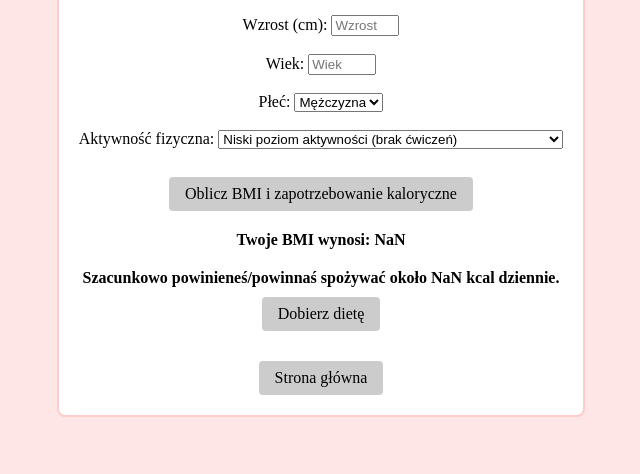
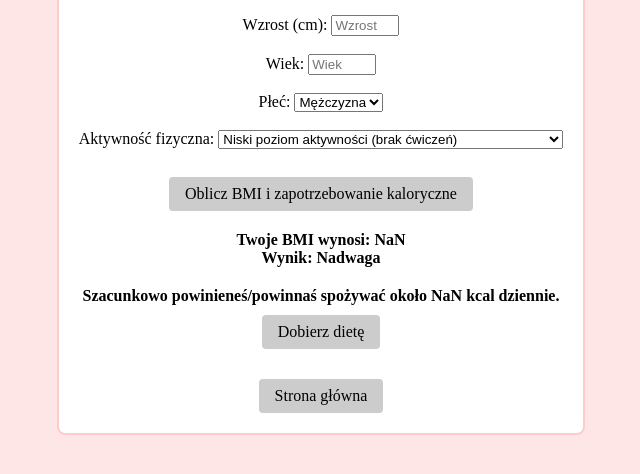
Before and after one commit to Volltaree/Praca_Dyplomowa, a website: page kalkulator_bmi.html in a window 1280 px wide. Both pictures are taken after a click on the button "Oblicz BMI i zapotrzebowanie kaloryczne". Shown: the part 154-628 px from the top of the page, without its empty margins (319-959 px from the left). Drawn offline with Linux system fonts and the light colour scheme.

Commit message:
Poprawki

```diff
--- a/kalkulator_bmi.html
+++ b/kalkulator_bmi.html
@@ -20,9 +20,7 @@
             padding: 20px;
             border-radius: 8px;
             background-color: white;
-            /* Kolor tła ramki */
             display: inline-block;
-            /* Pozycjonowanie na środku */
         }
 
         button {
@@ -113,6 +111,7 @@
 
         <button onclick="calculate()">Oblicz BMI i zapotrzebowanie kaloryczne</button>
 
+        <div id="weight-category"></div>
         <div id="result"></div>
         <div id="kalorycznosc"></div>
 
@@ -121,47 +120,50 @@
         <button class="return-button" onclick="goToIndex()">Strona główna</button>
 
         <script>
+            var resultElement = document.getElementById('result');
 
             function calculate() {
-                calculateBMI();
-                calculateKalorycznosc();
-            }
-
-            var calculatedBMI = 0; // zmienna globalna do przechowania BMI,wykorzystac do diet
-            function calculateBMI() {
-                var weight = parseFloat(document.getElementById('weight').value);
-                var height = parseFloat(document.getElementById('height').value) / 100;
-                var bmi = weight / (height * height);
-                var resultElement = document.getElementById('result');
-                resultElement.innerHTML = "Twoje BMI wynosi: " + bmi.toFixed(2);
-                var dietButton = document.getElementById('diet-button');
-                dietButton.style.display = "block";
-                calculatedBMI = bmi;
-            }
-
-            function calculateKalorycznosc() {
                 var weight = parseFloat(document.getElementById('weight').value);
                 var height = parseFloat(document.getElementById('height').value) / 100;
                 var age = parseInt(document.getElementById('age').value);
                 var gender = document.getElementById('gender').value;
                 var activity = parseFloat(document.getElementById('activity').value);
 
-                var bmr;
+                var bmi = weight / (height * height);
+                var kalorycznosc;
+                var weightCategory = '';
+
                 if (gender === 'male') {
-                    bmr = 88.362 + (13.397 * weight) + (4.799 * height) - (5.677 * age);
+                    var bmr = 88.362 + (13.397 * weight) + (4.799 * height) - (5.677 * age);
                 } else {
-                    bmr = 447.593 + (9.247 * weight) + (3.098 * height) - (4.330 * age);
+                    var bmr = 447.593 + (9.247 * weight) + (3.098 * height) - (4.330 * age);
                 }
 
-                var kalorycznosc = bmr * activity;
+                kalorycznosc = bmr * activity;
 
                 var minimalnaKalorycznosc = 1400;
                 if (kalorycznosc < minimalnaKalorycznosc) {
-                kalorycznosc = minimalnaKalorycznosc;
-        }
+                    kalorycznosc = minimalnaKalorycznosc;
+                }
+
+                if (bmi < 18.5) {
+                    weightCategory = "Niedowaga";
+                } else if (bmi >= 18.5 && bmi <= 24.9) {
+                    weightCategory = "Waga prawidłowa";
+                } else {
+                    weightCategory = "Nadwaga";
+                }
+
+                var resultElement = document.getElementById('result');
                 var kalorycznoscElement = document.getElementById('kalorycznosc');
+                resultElement.style.display = 'block';
                 kalorycznoscElement.style.display = 'block';
+
+                resultElement.innerHTML = "Twoje BMI wynosi: " + bmi.toFixed(2) + "<br>Wynik: " + weightCategory;
                 kalorycznoscElement.innerHTML = "Szacunkowo powinieneś/powinnaś spożywać około " + Math.round(kalorycznosc) + " kcal dziennie.";
+
+                var dietButton = document.getElementById('diet-button');
+                dietButton.style.display = "block";
             }
 
             function goToIndex() {
@@ -171,12 +173,8 @@
             function goToDietPage() {
                 window.location.href = "diet.html";
             }
-
-
-
         </script>
     </div>
-
 </body>
 
 </html>
```
